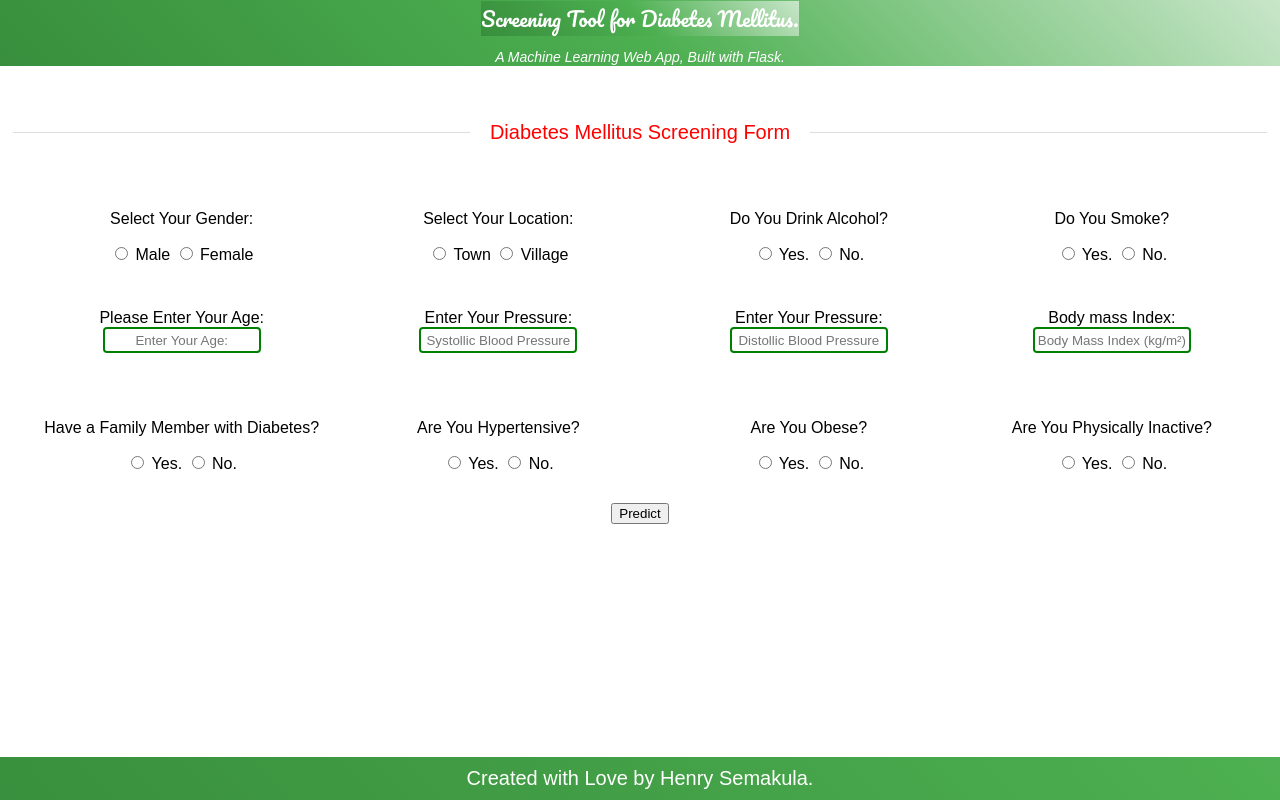
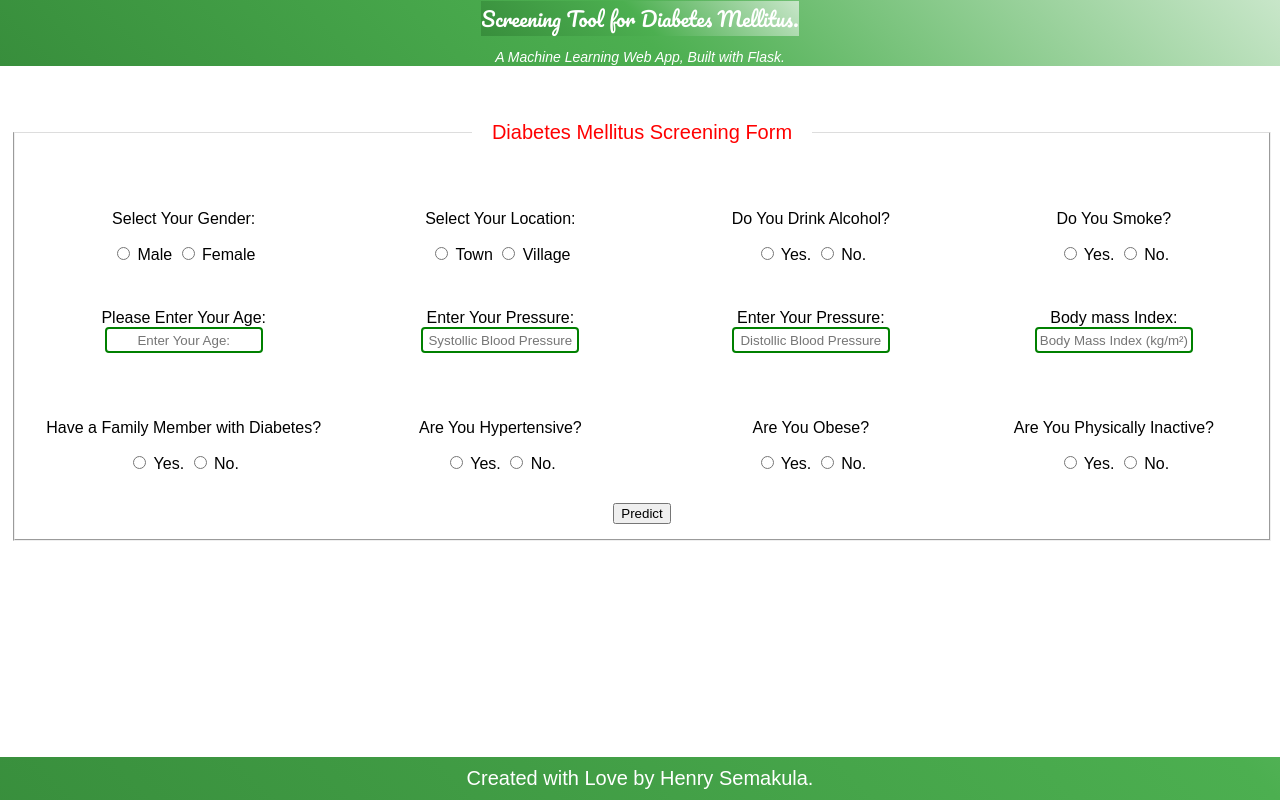
Before and after one commit to dbms-sema/Type-2-Diabetes, a Flask app: page / in a window 1280 px wide. Run offline with Flask 2, Linux system fonts and the light colour scheme; parts of the project's set-up code (start-up, migrations or seed data) failed here and were passed over; some libraries are stand-ins or nearby versions.

Commit message:
Update styles.css

```diff
--- a/static/styles.css
+++ b/static/styles.css
@@ -8,7 +8,7 @@ fieldset {
       margin-bottom: 20px;
       padding: 0 auto;
       padding: 15px 0;
-      border: 0;
+      border: 1;
       border-top: 1px solid #DDD;
       width: 98%;
 }
@@ -20,7 +20,7 @@ legend {
      position: relative;
      margin: auto;
      padding: 5px 20px;
-     color: red;
+     color:#ff0000;
      font-size: 20px;
      text-align: center;
 }
```
